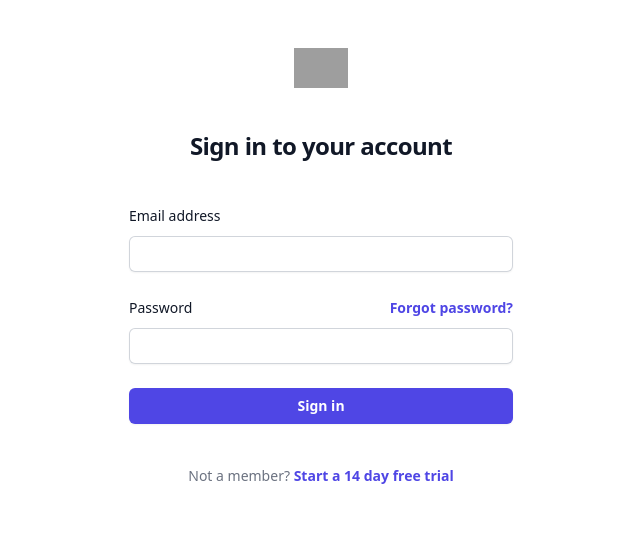
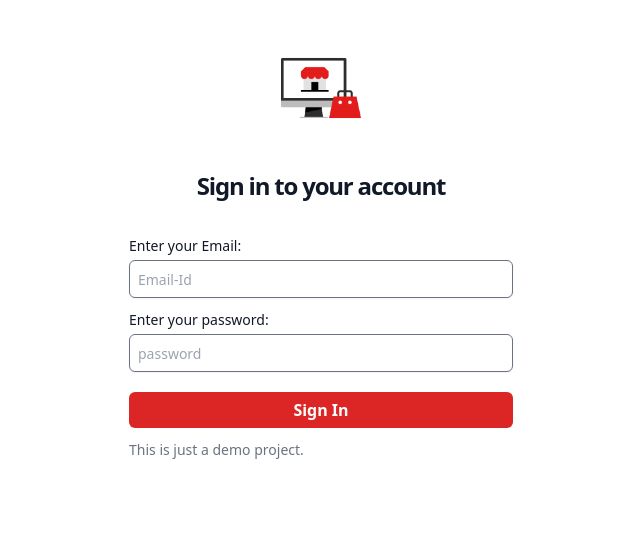
Before and after one commit to shrutsureja/ecommerce-website-php, a website: page frontend/signin.html in a window 1280 px wide. Shown: the whole page, without its empty margins (319-959 px from the left). Drawn offline with nearby package versions, Linux system fonts and the light colour scheme; grey boxes are pictures that could not be loaded.

Commit message:
made the signin and signup form

```diff
--- a/frontend/signin.html
+++ b/frontend/signin.html
@@ -8,7 +8,7 @@
   <title>Signin Page</title>
 </head>
 <body>
-  <div class="flex min-h-full flex-col justify-center px-6 py-12 lg:px-8">
+  <!-- <div class="flex min-h-full flex-col justify-center px-6 py-12 lg:px-8">
     <div class="sm:mx-auto sm:w-full sm:max-w-sm">
       <img class="mx-auto h-10 w-auto" src="https://tailwindui.com/img/logos/mark.svg?color=indigo&shade=600" alt="Your Company">
       <h2 class="mt-10 text-center text-2xl font-bold leading-9 tracking-tight text-gray-900">Sign in to your account</h2>
@@ -45,6 +45,25 @@
         <a href="#" class="font-semibold leading-6 text-indigo-600 hover:text-indigo-500">Start a 14 day free trial</a>
       </p>
     </div>
+  </div> -->
+  <div class="flex max-h-screen flex-col justify-center items-stretch sm:items-center px-6 py-12">
+    <div class="flex flex-col justify-center items-center">
+      <img class="w-20 h-auto" src="/frontend/assets/logo1.png" alt="">
+      <h2 class="mt-10 text-2xl font-bold leading-9 text-gray-900 tracking-tighter">Sign in to your account</h2>
+    </div>
+
+    <div class="flex flex-col gap-3 sm:w-full sm:max-w-sm mt-8">
+      <div class="flex flex-col gap-1">
+        <label class="font-medium text-gray-900 text-sm" for="emailid">Enter your Email:</label>
+        <input class="block w-full rounded-md border-[1.5px] p-2 border-gray-500 py-1.5 text-gray-900 shadow-sm placeholder:text-sm" placeholder="Email-Id" type="email" required name="emailid" id="emailid">
+      </div>
+      <div class="flex flex-col gap-1">
+        <label class="font-medium text-gray-900 text-sm" for="pass">Enter your password:</label>
+        <input class="block w-full rounded-md border-[1.5px] p-2 border-gray-500 py-1.5 text-gray-900 shadow-sm placeholder:text-sm" placeholder="password" type="password" required name="pass" id="pass">
+      </div>
+      <button class="w-full bg-red-600 rounded-md py-1.5 font-semibold text-white mt-2">Sign In</button>
+      <p class="text-gray-500 text-sm">This is just a demo project.</p>
+    </div>
   </div>
 </body>
 </html>
```
Also changed, not shown: frontend/signup.html (+2 -2 lines), README.md, frontend/output.css, 1 other file.
